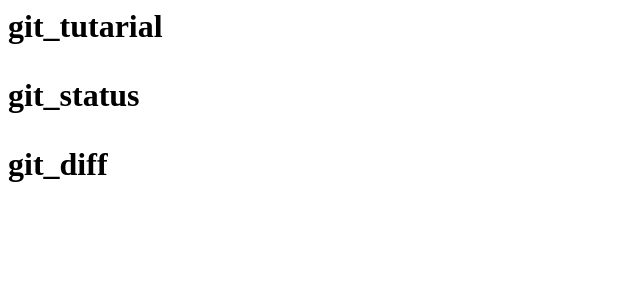
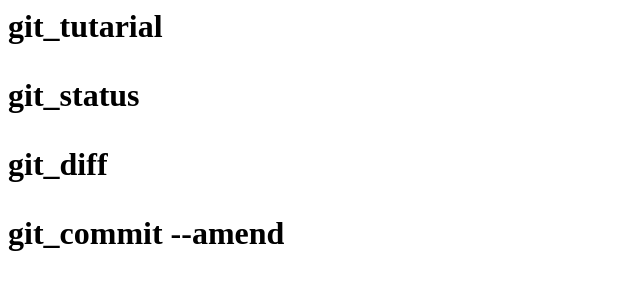
Before and after one commit to Ren-Shimamura/git_tutorial_back, a plain HTML site: page index.html in a window 1280 px wide. Shown: the whole page, without its empty margins (0-640 px from the left). Drawn offline with Linux system fonts and the light colour scheme.

Commit message:
git commit --amendを追記

```diff
--- a/index.html
+++ b/index.html
@@ -1,3 +1,4 @@
 <h1>git_tutarial<h1>
 	<p>git_status<p>
 	<p>git_diff<p>
+	<p>git_commit --amend<p>
```
